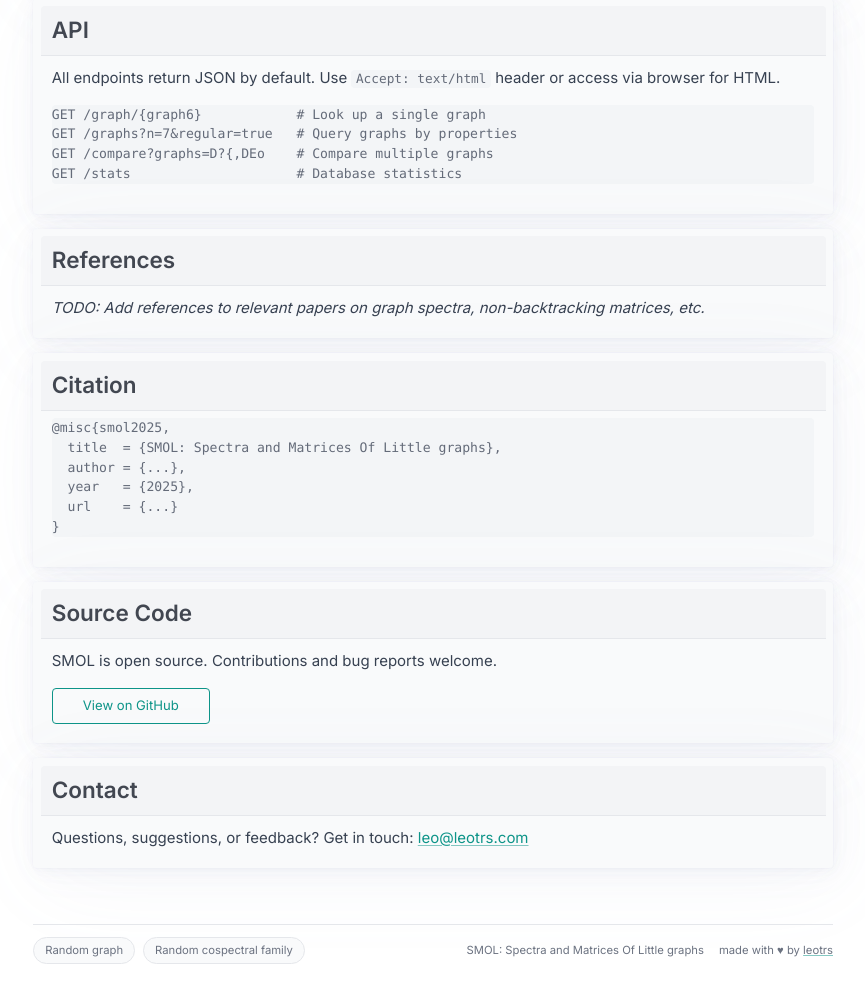
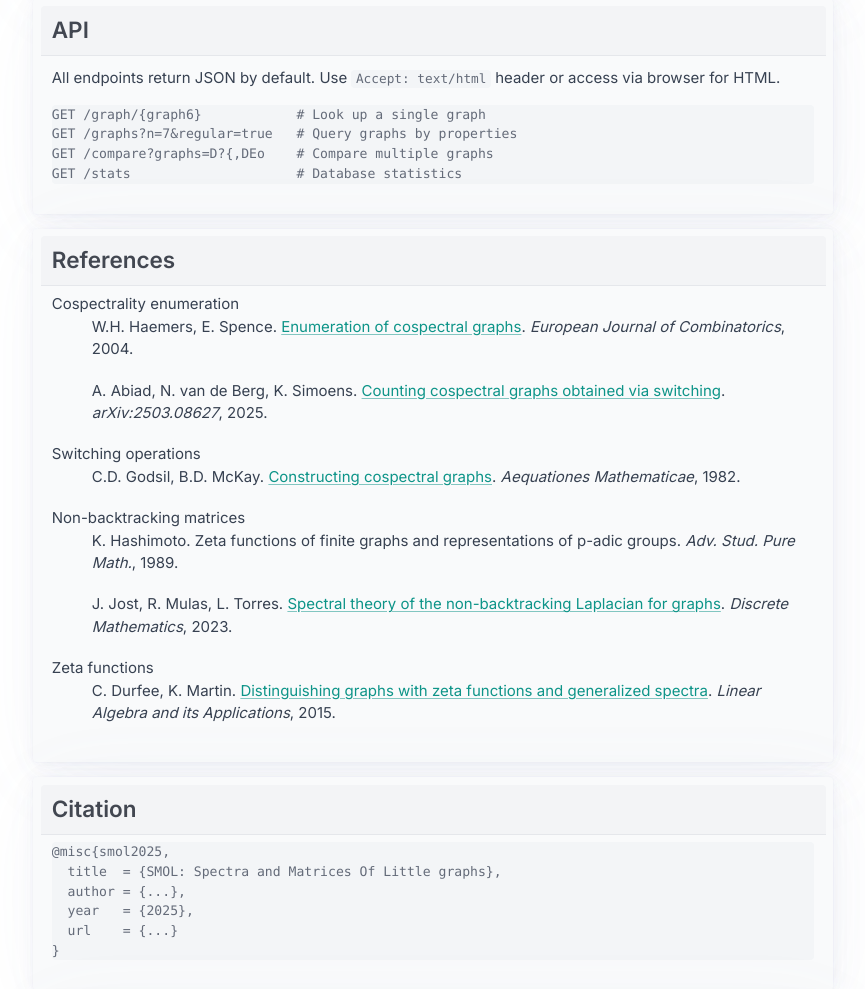
Before and after one commit to leotrs/smol, a FastAPI app: page /about in a window 1280 px wide. Shown: the part 577-1566 px from the top of the page, without its empty margins (207-1072 px from the left). Before the commit the page ends 1541 px from the top, so only its background shows below. Run offline with FastAPI, Linux system fonts and the light colour scheme; data that the repository does not hold is empty; some libraries are stand-ins or nearby versions.

Commit message:
Polish repo for GitHub release
- Add MIT LICENSE file
- Update README with network science properties, just commands
- Add academic references to about page (Haemers, Godsil-McKay, Hashimoto, etc.)
- Update GitHub URL to leotrs/smol

🤖 Generated with [Claude Code](https://claude.com/claude-code)

Co-Authored-By: Claude Opus 4.5 <noreply@anthropic.com>

```diff
--- a/api/templates/about.html
+++ b/api/templates/about.html
@@ -93,7 +93,33 @@ GET /stats                     # Database statistics</code></pre>
 
 <article>
     <header><h3>References</h3></header>
-    <p><em>TODO: Add references to relevant papers on graph spectra, non-backtracking matrices, etc.</em></p>
+    <dl>
+        <dt>Cospectrality enumeration</dt>
+        <dd>
+            W.H. Haemers, E. Spence. <a href="https://www.sciencedirect.com/science/article/pii/S0195669803001008">Enumeration of cospectral graphs</a>. <em>European Journal of Combinatorics</em>, 2004.
+        </dd>
+        <dd>
+            A. Abiad, N. van de Berg, K. Simoens. <a href="https://arxiv.org/abs/2503.08627">Counting cospectral graphs obtained via switching</a>. <em>arXiv:2503.08627</em>, 2025.
+        </dd>
+
+        <dt>Switching operations</dt>
+        <dd>
+            C.D. Godsil, B.D. McKay. <a href="https://www.researchgate.net/publication/225524626_Constructing_cospectral_graphs">Constructing cospectral graphs</a>. <em>Aequationes Mathematicae</em>, 1982.
+        </dd>
+
+        <dt>Non-backtracking matrices</dt>
+        <dd>
+            K. Hashimoto. Zeta functions of finite graphs and representations of p-adic groups. <em>Adv. Stud. Pure Math.</em>, 1989.
+        </dd>
+        <dd>
+            J. Jost, R. Mulas, L. Torres. <a href="https://www.sciencedirect.com/science/article/pii/S0012365X23002224">Spectral theory of the non-backtracking Laplacian for graphs</a>. <em>Discrete Mathematics</em>, 2023.
+        </dd>
+
+        <dt>Zeta functions</dt>
+        <dd>
+            C. Durfee, K. Martin. <a href="https://www.sciencedirect.com/science/article/pii/S0024379515002797">Distinguishing graphs with zeta functions and generalized spectra</a>. <em>Linear Algebra and its Applications</em>, 2015.
+        </dd>
+    </dl>
 </article>
 
 <article>
@@ -112,7 +138,7 @@ GET /stats                     # Database statistics</code></pre>
         SMOL is open source. Contributions and bug reports welcome.
     </p>
     <p>
-        <a href="https://github.com/..." role="button" class="outline">View on GitHub</a>
+        <a href="https://github.com/leotrs/smol" role="button" class="outline">View on GitHub</a>
     </p>
 </article>
 
```
Also changed, not shown: README.md, 1 other file.
